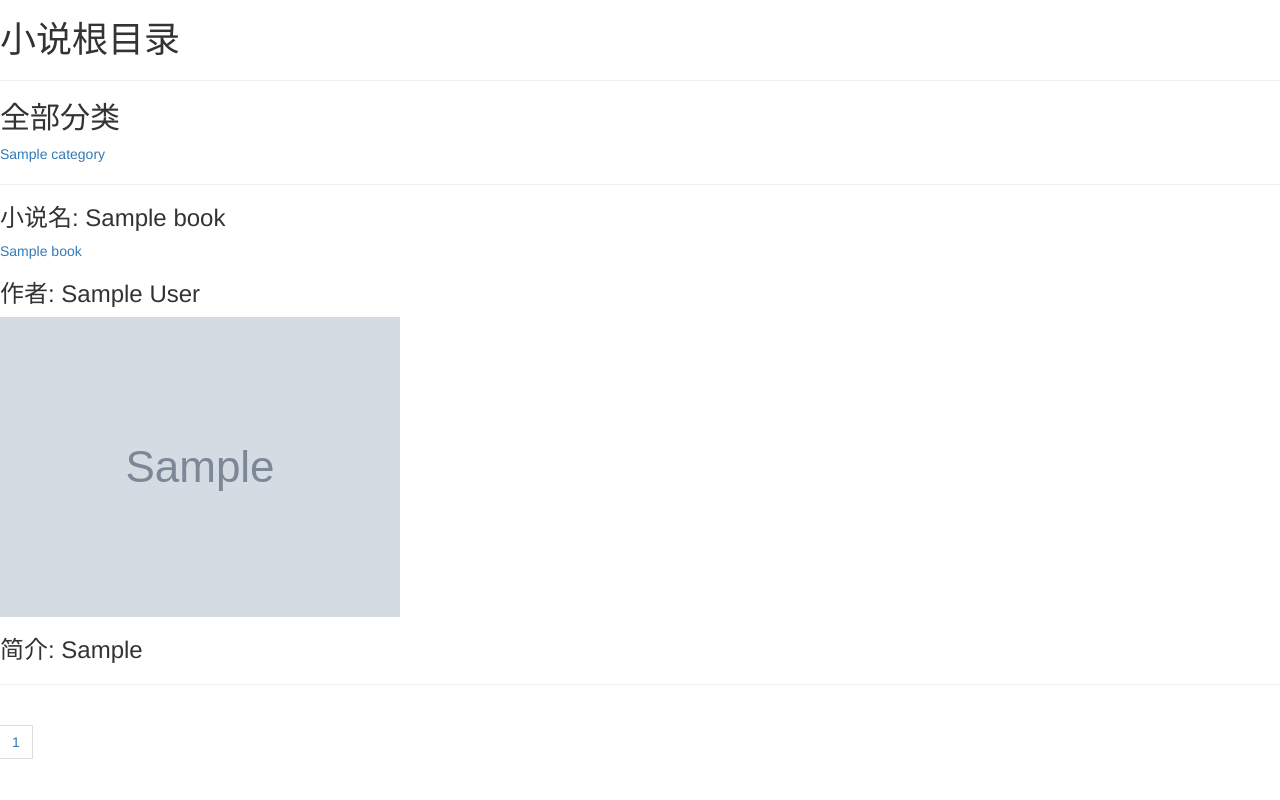
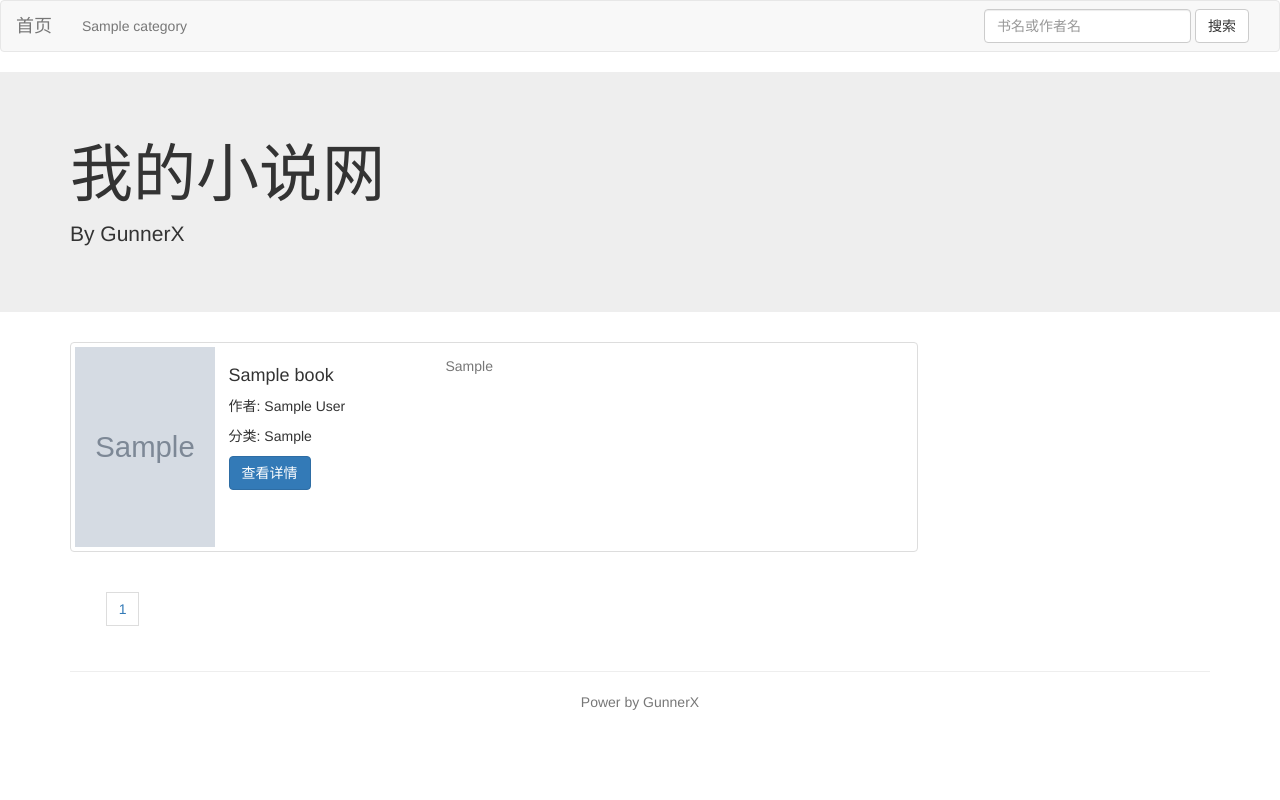
Before and after one commit to GunnerX/mysite, a Django app: page /books/ in a window 1280 px wide. Run offline with Django 3.2, Linux system fonts and the light colour scheme; tables that the repository leaves empty hold one stand-in row (values such as "Sample post"); grey boxes marked "Sample" are stand-in pictures; some libraries are stand-ins or nearby versions.

Commit message:
完成book页面大体布局

```diff
--- a/novel_site/book/models.py
+++ b/novel_site/book/models.py
@@ -57,6 +57,7 @@ class Chapter(models.Model):
     def __str__(self):
         return self.chapter_name
 
+
     class Meta:
         managed = False
         db_table = 'chapter'
--- a/novel_site/book/urls.py
+++ b/novel_site/book/urls.py
@@ -1,9 +1,9 @@
 from django.urls import path
-from .views import index, detail, chapter, category
+from .views import  detail, chapter, novel
 
 urlpatterns = [
-    path('', index, name='index'),
-    path('category-<str:category_name>', category, name='category'),
-    path('<int:book_id>', detail, name='detail'),
+    path('', detail, name='detail'),
+    path('category-<str:category_name>', detail, name='detail'),
+    path('<int:book_id>', novel, name='novel'),
     path('<int:book_id>/<int:chapter_id>.html', chapter, name='chapter')
 ]
--- a/novel_site/book/views.py
+++ b/novel_site/book/views.py
@@ -2,45 +2,58 @@ from django.core.paginator import Paginator
 from django.shortcuts import render
 from .models import *
 
-# 根目录
-def index(request):
-    books = Book.objects.all()
+# 小说列表页
+def detail(request, category_name=None):
+    if category_name:
+        category = Category.objects.get(category_name=category_name)
+        books = Book.objects.filter(category=category_name)
+    else:
+        category = None
+        books = Book.objects.all()
     categories = Category.objects.all()
-    paginator = Paginator(books, 15)
+    paginator = Paginator(books, 10)
     page = request.GET.get('page')
     books = paginator.get_page(page)
     context = {
         'books': books,
+        'category': category,
         'categories': categories,
     }
-    return render(request, 'index.html', context)
-
-def category(request, category_name):
-    category = Category.objects.get(category_name=category_name)
-    books = Book.objects.filter(category=category_name)
-    context = {
-        'category': category,
-        'books': books
-    }
-    return render(request, 'category.html', context)
+    return render(request, 'detail.html', context)
 
 
-# 图书详情页
-def detail(request, book_id):
+# 小说详情页
+def novel(request, book_id):
     book = Book.objects.get(pk=book_id)
+    categories = Category.objects.all()
     chapters = Chapter.objects.filter(book=book.book_name).order_by('number')
     context = {
         'book': book,
-        'chapters': chapters
+        'chapters': chapters,
+        'categories': categories,
     }
-    return render(request, 'detail.html', context)
+    return render(request, 'novel.html', context)
 
 # 章节页
 def chapter(requests, book_id, chapter_id):
     book = Book.objects.get(pk=book_id)
-    chapter = Chapter.objects.filter(book=book.book_name).get(pk=chapter_id)
+    chapters = Chapter.objects.filter(book=book.book_name).order_by('number')
+    chapter = chapters.get(pk=chapter_id)
+    try:
+        prev_chapter = chapters.get(number=(chapter.number-1))
+    except Chapter.DoesNotExist:
+        prev_chapter = None
+    try:
+        next_chapter = chapters.get(number=(chapter.number+1))
+    except Chapter.DoesNotExist:
+        next_chapter = None
+
+    categories = Category.objects.all()
     context = {
         'book': book,
         'chapter': chapter,
+        'prev_chapter': prev_chapter,
+        'next_chapter': next_chapter,
+        'categories': categories
     }
     return render(requests, 'chapter.html', context)
--- /dev/null
+++ b/novel_site/templates/book/base.html
@@ -0,0 +1,99 @@
+{% load static %}
+<!DOCTYPE html>
+<html lang="en">
+<head>
+	<meta charset="UTF-8">
+	<link rel="stylesheet" href="{% static 'css/bootstrap.min.css' %}">
+	<link rel="stylesheet" href="{% static 'js/bootstrap.min.js' %}">
+	<title>{% block title %}{% endblock %}</title>
+</head>
+<body>
+<!--导航栏-->
+<nav class="navbar navbar-default">
+  <div class="container-fluid">
+    <!-- Brand and toggle get grouped for better mobile display -->
+    <div class="navbar-header">
+      <button type="button" class="navbar-toggle collapsed" data-toggle="collapse" data-target="#bs-example-navbar-collapse-1" aria-expanded="false">
+        <span class="sr-only">Toggle navigation</span>
+        <span class="icon-bar"></span>
+        <span class="icon-bar"></span>
+        <span class="icon-bar"></span>
+      </button>
+      <a class="navbar-brand" href="{% url 'detail' %}">首页</a>
+    </div>
+
+    <!-- Collect the nav links, forms, and other content for toggling -->
+    <div class="collapse navbar-collapse" id="bs-example-navbar-collapse-1">
+      <ul class="nav navbar-nav">
+		{% for category in categories %}
+	      <li><a href="{% url 'detail' category %}">{{ category }}</a></li>
+	      {% endfor %}
+      </ul>
+
+      <ul class="nav navbar-nav navbar-right">
+		<form class="navbar-form navbar-left">
+        <div class="form-group">
+          <input type="text" class="form-control" placeholder="书名或作者名">
+        </div>
+        <button type="submit" class="btn btn-default">搜索</button>
+      </form>
+          </ul>
+        </li>
+      </ul>
+    </div><!-- /.navbar-collapse -->
+  </div><!-- /.container-fluid -->
+</nav>
+
+
+<div class="jumbotron">
+		<div class="container">
+            <h1 class="text-danger">我的小说网</h1>
+            <p class="text-dangerMy Novel Site">By GunnerX</p>
+		</div>
+</div>
+
+<!--主体-->
+<div class="container main">
+	<div class="row">
+		<div class="col-md-9 post-list">
+			{% block main %}
+			{% endblock %}
+		</div>
+	</div>
+</div>
+
+<!--	分页逻辑-->
+<div class="col-md-offset-1 col-lg-offset-col-xl-offset-1">
+	<nav aria-label="Page navigation">
+        <ul class="pagination">
+            <li>
+	        {% if books.has_previous %}
+	        <a href="?page=1" aria-label="Previous">首页</a>
+	        <a href="?page={{ books.previous_page_number }}" aria-label="Previous">&laquo;上一页</a>
+            {% endif %}
+            </li>
+
+	        {% for page in books.paginator.page_range %}
+	        <li><a href="?page={{ page }}">{{ page }}</a></li>
+	        {% endfor %}
+
+	        <li>
+		        {% if books.has_next %}
+	            <a href="?page={{ books.next_page_number }}" aria-label="Next">&raquo;下一页</a>
+	            <a href="?page={{ books.paginator.num_pages }}" aria-label="Previous">尾页</a>
+	            {% endif %}
+            </li>
+        </ul>
+	</nav>
+</div>
+
+<!--页脚-->
+<footer class="footer">
+        <div class="container power">
+	        <hr>
+            <p class="text-muted text-center">Power by GunnerX </p>
+        </div>
+    </footer>
+
+</body>
+</html>
--- a/novel_site/templates/book/detail.html
+++ b/novel_site/templates/book/detail.html
@@ -1,17 +1,41 @@
-<!DOCTYPE html>
-<html lang="en">
-<head>
-	<meta charset="UTF-8">
-	<title>Title</title>
-</head>
-<body>
-	<h1>小说详情页</h1>
-	书名:{{ book }}<br>
-	作者:{{ book.author }}<br>
-	分类:{{ book.category }}<br>
-	{% for chapter in chapters %}
-		<h3>{{ chapter.number }} --- <a href="{% url 'chapter' book.id chapter.id %}">{{ chapter }}</a></h3>
-		<hr>
-	{% endfor %}
-</body>
-</html> /{{ book }}/{{ chapter }}.html
+{% extends 'base.html' %}
+{% load static %}
+
+{% block title %}
+	{% if category %}
+	{{ category }}
+	{% else %}
+	首页
+	{% endif %}
+{% endblock %}
+
+
+
+{% block main %}
+{% for book in books %}
+<div class="thumbnail">
+	<div class="row">
+
+        <div class="col-xs-8 col-md-2">
+        <img src="{% static book.image %}" alt="{{ book }}" width="140" height="200">
+        </div>
+
+		<div class="col-xs-8 col-md-3">
+			<div class="caption">
+				<h4>{{ book }}</h4>
+				<p>作者: {{ book.author }}</p>
+				<p>分类: {{ book.category }}</p>
+				<p><a href="{% url 'novel' book.id %}" class="btn btn-primary" role="button">查看详情</a></p>
+			</div>
+		</div>
+
+		<div class="col-xs-8 col-md-7">
+			<div class="caption">
+				<p class="text-muted">{{ book.intro|truncatewords:7 }}</p>
+			</div>
+		</div>
+
+    </div>
+</div>
+{% endfor %}
+{% endblock %}
--- a/novel_site/templates/book/index.html
+++ /dev/null
@@ -1,54 +0,0 @@
-{% load static %}
-<!DOCTYPE html>
-<html lang="en">
-<head>
-	<meta charset="UTF-8">
-	<link rel="stylesheet" href="{% static 'css/bootstrap.min.css' %}">
-	<title>Title</title>
-</head>
-<body>
-	<h1>小说根目录</h1>
-	<hr>
-	<h2>全部分类</h2>
-	{% for category in categories %}
-	<a href="{% url 'category' category %}">{{ category }}</a>
-	{% endfor %}
-
-	<hr>
-
-	{% for book in books %}
-		<h3>小说名: {{ book }}</h3>
-	<a href="{% url 'detail' book.id %}">{{ book }}</a>
-		<br>
-		<h3>作者: {{ book.author }}</h3>
-		<img src="{% static book.image %}" alt="1">
-		<br>
-		<h3>简介: {{ book.intro }}</h3>
-		<hr>
-	{% endfor %}
-
-<!--	分页逻辑-->
-	<nav aria-label="Page navigation">
-        <ul class="pagination">
-            <li>
-	        {% if books.has_previous %}
-	        <a href="?page=1" aria-label="Previous">首页</a>
-	        <a href="?page={{ books.previous_page_number }}" aria-label="Previous">&laquo;上一页</a>
-            {% endif %}
-            </li>
-
-	        {% for page in books.paginator.page_range %}
-	        <li><a href="?page={{ page }}">{{ page }}</a></li>
-	        {% endfor %}
-
-	        <li>
-		        {% if books.has_next %}
-	            <a href="?page={{ books.next_page_number }}" aria-label="Next">&raquo;下一页</a>
-	            <a href="?page={{ books.paginator.num_pages }}" aria-label="Previous">尾页</a>
-	            {% endif %}
-            </li>
-        </ul>
-	</nav>
-
-</body>
-</html>
```
Also changed, not shown: novel_site/templates/book/category.html (deleted, +0 -17 lines), novel_site/templates/book/chapter.html (+24 -15 lines), novel_site/templates/book/novel.html (added, +41 -0 lines), novel_spider/novel_spider/items.py (+16 -13 lines).
